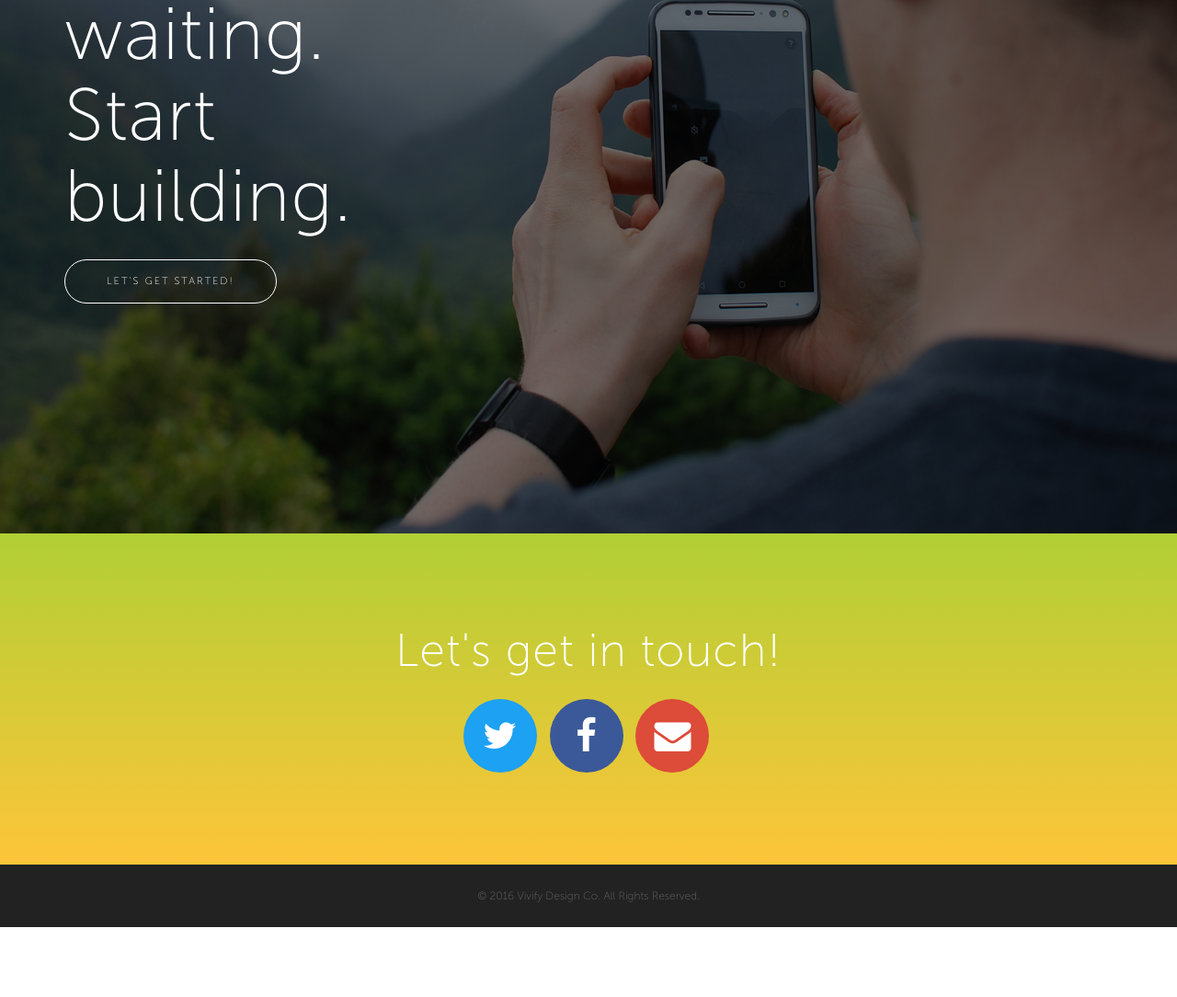
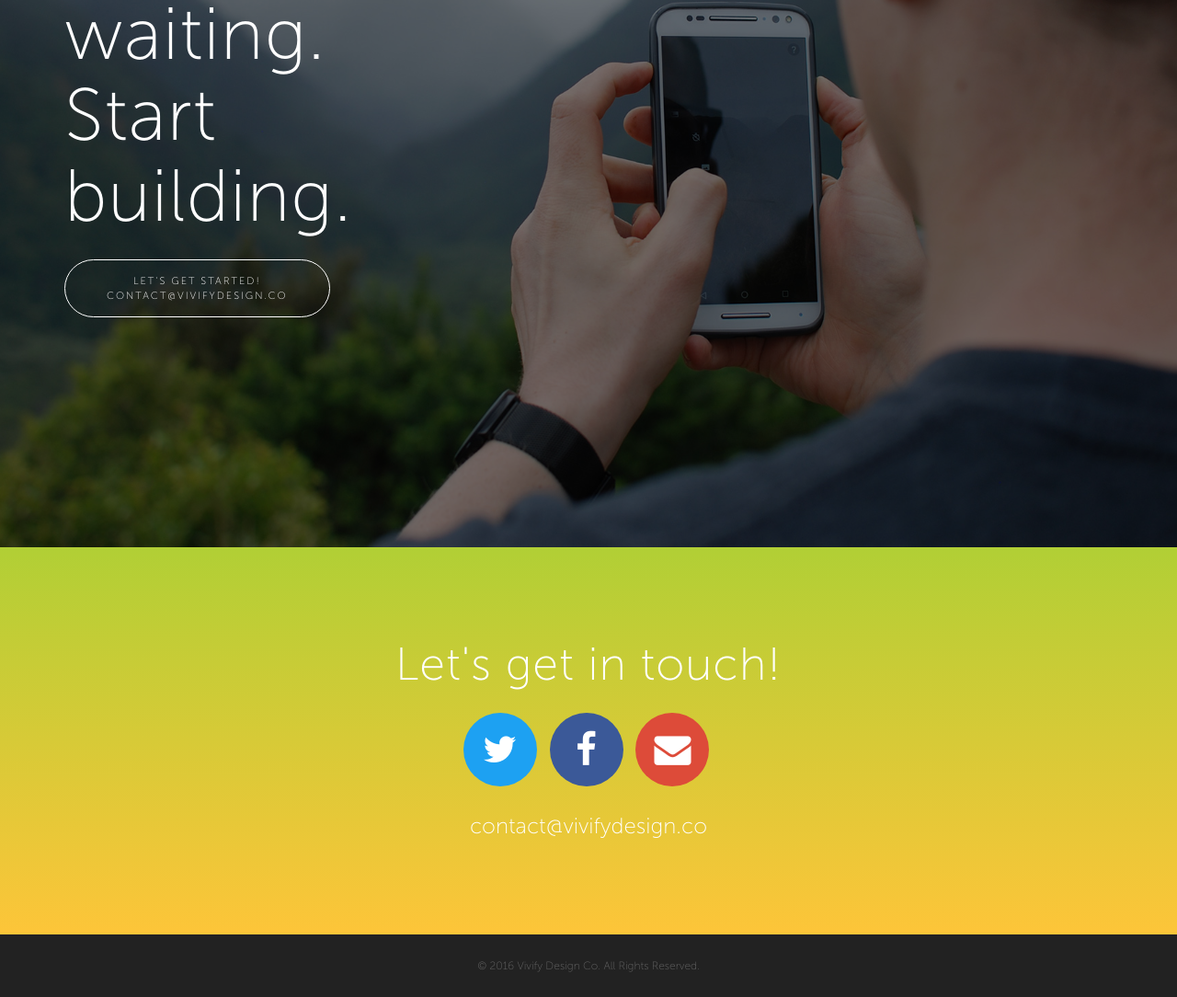
Before and after one commit to vivifydesign/vivifydesign.github.io, a website: page index.html in a window 1280 px wide. Shown: the part 2722-3806 px from the top of the page at 92% size. Before the commit the page ends 3730 px from the top, so only its background shows below. Drawn offline with nearby package versions, Linux system fonts and the light colour scheme; a web font is replaced by a local one.

Commit message:
fix page navigation

```diff
--- a/css/vivify.css
+++ b/css/vivify.css
@@ -62,6 +62,10 @@ p {
   font-size: 18px;
   line-height: 1.5;
   margin-bottom: 20px;
+}
+
+.text-white {
+  color: #fff;
 }
 
 #nav-logo {
@@ -409,7 +413,7 @@ section.contact h2 i {
   color: #dd4b39;
 }
 section.contact ul.list-social {
-  margin-bottom: 0;
+  margin-bottom: 25px;
 }
 section.contact ul.list-social li a {
   display: block;
@@ -437,6 +441,10 @@ section.contact ul.list-social li.social-google-plus a {
 }
 section.contact ul.list-social li.social-google-plus a:hover {
   background-color: #d73925;
+}
+section.contact p {
+  font-size: 24px;
+  margin-bottom: 0;
 }
 footer {
   background-color: #222222;
--- a/index.html
+++ b/index.html
@@ -93,7 +93,7 @@
             </div>
         </div>
         -->
-        <div class="container wow fadeIn" data-wow-delay="1s">
+        <div class="container wow fadeIn" data-wow-delay="0.6s">
             <div class="row">
                 <div class="col-sm-8 col-sm-offset-2">
                     <p>We are a team of freelance designers and web developers based in Vancouver. We create websites that enhance your customers' experience and in turn, your business sales.
@@ -247,7 +247,7 @@
         <div class="cta-content">
             <div class="container">
                 <h2>Stop waiting.<br>Start building.</h2>
-                <a href="#contact" class="btn btn-outline btn-xl page-scroll">Let's Get Started!</a>
+                <a href="mailto:contact@vivifydesign.co" class="btn btn-outline btn-xl page-scroll">Let's Get Started!<br/>contact@vivifydesign.co</a>
             </div>
         </div>
         <div class="overlay"></div>
@@ -267,6 +267,7 @@
                     <a href="mailto:contact@vivifydesign.co"><i class="fa fa-envelope"></i></a>
                 </li>
             </ul>
+            <p class="text-center">contact@vivifydesign.co</p>
         </div>
     </section>
 
```
